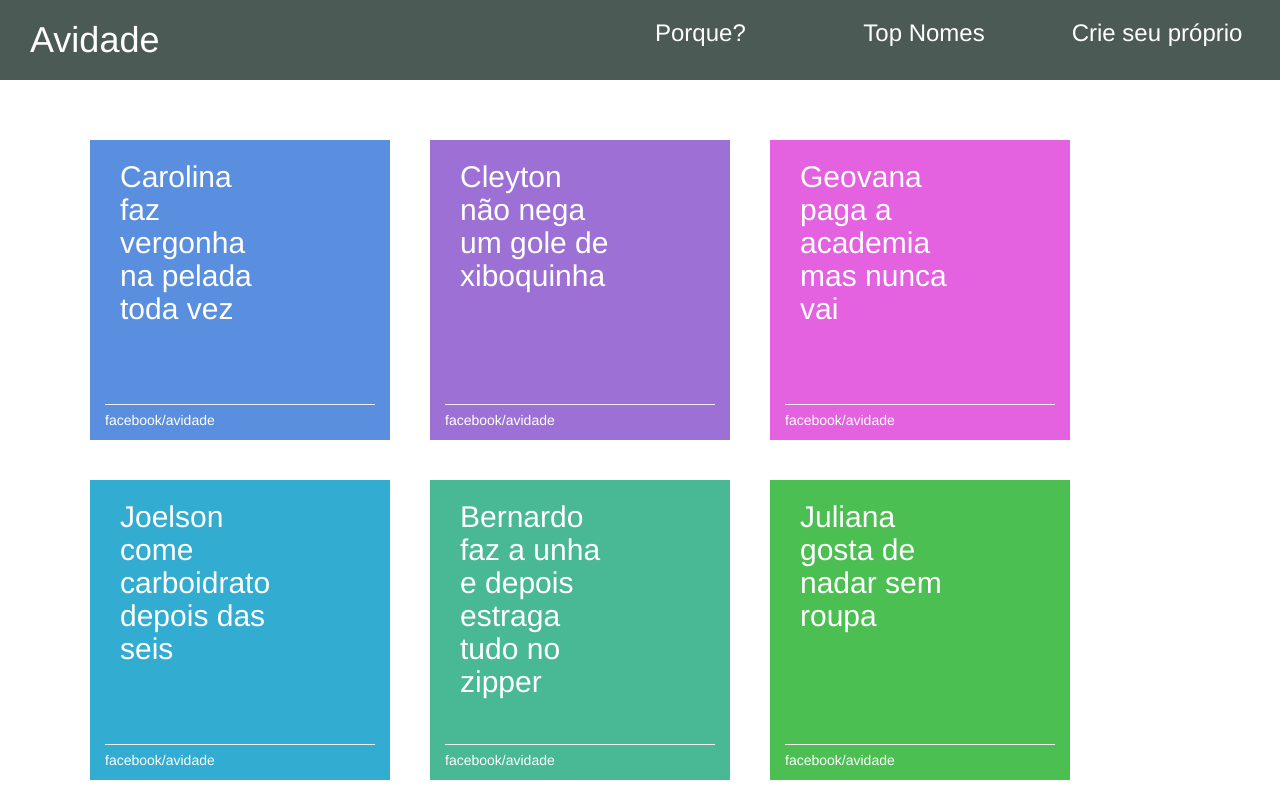
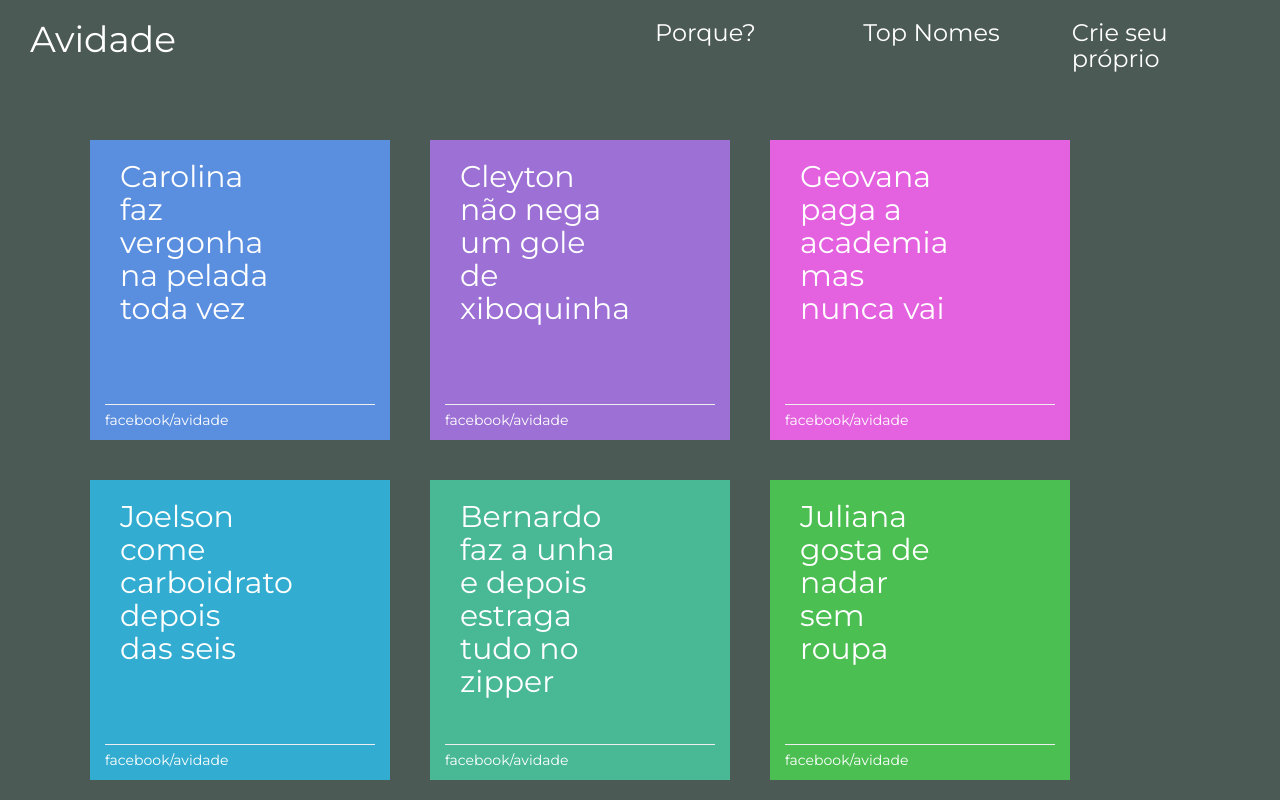
Before and after one commit to ohmyguigs/avidade, a React app: page / in a window 1280 px wide. Shown: the top 800 px of the page. Built offline with nearby package versions, Linux system fonts and the light colour scheme.

Commit message:
Update Less

```diff
--- a/index.html
+++ b/index.html
@@ -1,8 +1,12 @@
 <!doctype html>
 <html>
+  <meta name="viewport" content="width=device-width, initial-scale=1">
   <head>
     <title>Avidade</title>
     <link rel="stylesheet" href="https://maxcdn.bootstrapcdn.com/bootstrap/3.3.6/css/bootstrap.min.css" integrity="sha384-1q8mTJOASx8j1Au+a5WDVnPi2lkFfwwEAa8hDDdjZlpLegxhjVME1fgjWPGmkzs7" crossorigin="anonymous">
+    <style>
+      @import url('https://fonts.googleapis.com/css?family=Montserrat');
+    </style>
   </head>
   <body>
     <div id="root"></div>
--- a/src/App.js
+++ b/src/App.js
@@ -1,6 +1,7 @@
 import React from 'react';
 import Header from './components/Header/Header';
 import PostList from './components/PostList/PostList';
+import './App.less';
 
 class App extends React.Component {
   componentWillMount() {
--- /dev/null
+++ b/src/App.less
@@ -0,0 +1,6 @@
+body{
+  background: #4C5A55;
+  color: white;
+
+  font-family: 'Montserrat', sans-serif;
+}
--- a/src/components/Header/Header.less
+++ b/src/components/Header/Header.less
@@ -1,5 +1,4 @@
 .Header {
-  background-color: #4C5A55;
   color: white;
   height: 80px;
 
--- a/src/components/PostList/Post/Post.js
+++ b/src/components/PostList/Post/Post.js
@@ -6,7 +6,7 @@ class Post extends React.Component {
   render() {
     const { backgroundColor } = this.props;
     return (
-      <div className="Post col-lg-4" style={{backgroundColor: backgroundColor}}>
+      <div className="Post col-xs-12 col-sm-12 col-md-4" style={{backgroundColor: backgroundColor}}>
         <div className="Post__footer">
           <hr/>
           <p className="Post__footer--text">facebook/avidade</p>
```
